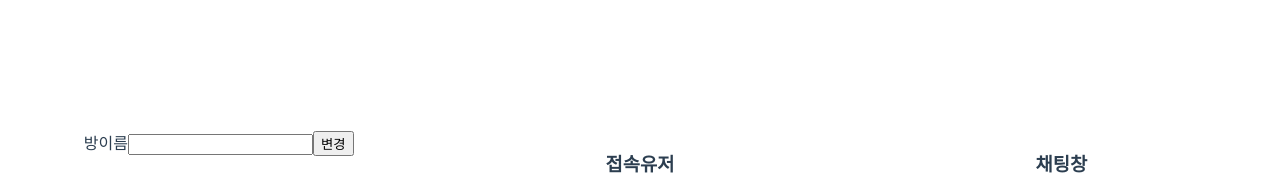
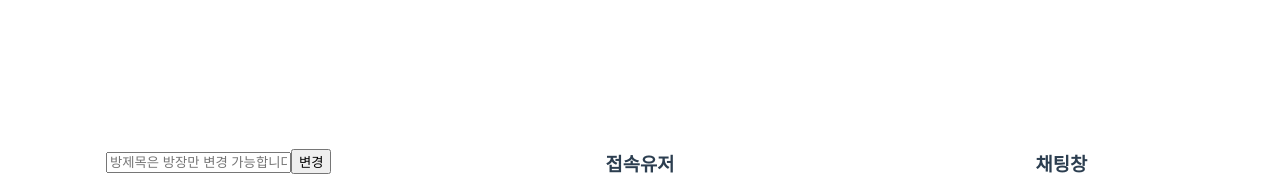
Before and after one commit to songinyong/chaser, a Vue app in the folder vue/project01/: page /room in a window 1280 px wide. Shown: the top 193 px of the page. Built offline with nearby package versions, Linux system fonts and the light colour scheme; no server answers; grey boxes are pictures that could not be loaded; what @vueuse/head would draw is missing.

Commit message:
[UPDATE] 방제목 버그 수정

```diff
--- a/vue/project01/src/components/Room.vue
+++ b/vue/project01/src/components/Room.vue
@@ -8,8 +8,8 @@
       <div class="main_zone">
         <div class="room_zone">
 
-          <label id="room_title">방이름</label>
-          <input type="text" id="titleInput"  maxlength='20'/>
+          <h3 id="room_title"></h3>
+          <input type="text" id="titleInput"  maxlength='20' placeholder="방제목은 방장만 변경 가능합니다"/>
           <button @click="titleChange()">변경</button>
         </div>
 
@@ -64,12 +64,12 @@ export default {
   created() {
       document.title = 'chaser';
     },
-    setup() {
-  useHead({
-    meta: [
-      { name: 'viewport', content: 'width=device-width,initial-scale=1.0,user-scalable=no' },
-      { charset: 'utf-8' },
 
+  setup() {
+    useHead({
+      meta: [
+        { name: 'viewport', content: 'width=device-width,initial-scale=1.0,user-scalable=no' },
+        { charset: 'utf-8' },
     ]
 
   })
```
